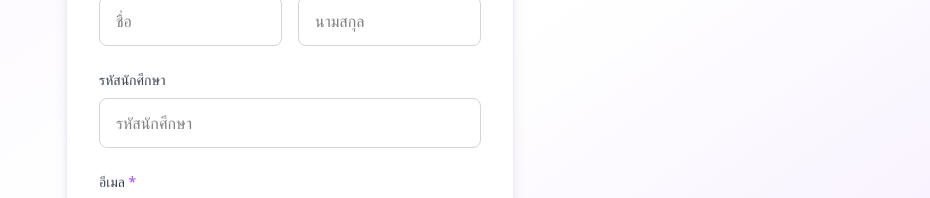
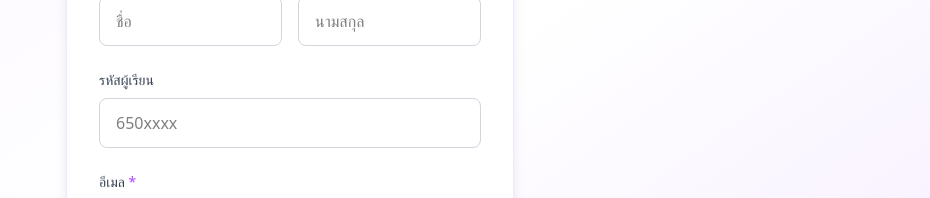
Before and after one commit to Watthana65022128/face-tracking-system, a Next.js app: page /register in a window 1280 px wide. Shown: the part 257-455 px from the top of the page, without its empty margins (350-1280 px from the left). Built offline with nearby package versions, Linux system fonts and the light colour scheme.

Commit message:
edit from register

```diff
--- a/src/app/components/auth/AuthForm.tsx
+++ b/src/app/components/auth/AuthForm.tsx
@@ -28,6 +28,18 @@ export function AuthForm({ type, onSubmit, loading = false }: AuthFormProps) {
 
     // Validate password for registration
     if (type === 'register') {
+      // Validate first name - only letters allowed
+      if (!/^[a-zA-Zก-ฮ]+$/.test(formData.firstName)) {
+        setErrors({ firstName: 'ชื่อและนามสกุลต้องประกอบด้วยตัวอักษรเท่านั้น' })
+        return
+      }
+
+      // Validate last name - only letters allowed
+      if (!/^[a-zA-Zก-ฮ]+$/.test(formData.lastName)) {
+        setErrors({ lastName: 'ชื่อและนามสกุลต้องประกอบด้วยตัวอักษรเท่านั้น' })
+        return
+      }
+
       const passwordValidation = validatePassword(formData.password)
       if (!passwordValidation.isValid) {
         setErrors({ password: 'รหัสผ่านไม่ปลอดภัยเพียงพอ' })
@@ -88,10 +100,10 @@ export function AuthForm({ type, onSubmit, loading = false }: AuthFormProps) {
               />
             </div>
             <Input
-              label="รหัสนักศึกษา"
+              label="รหัสผู้เรียน"
               value={formData.studentId}
               onChange={handleChange('studentId')}
-              placeholder="รหัสนักศึกษา"
+              placeholder="650xxxx"
               error={errors.studentId}
             />
           </>
--- a/src/app/components/auth/FaceLogin.tsx
+++ b/src/app/components/auth/FaceLogin.tsx
@@ -1,4 +1,3 @@
-// app/components/auth/FaceLogin.tsx
 'use client'
 import { useRef, useEffect, useState } from 'react'
 import { Button } from '@/app/components/ui/Button'
```
